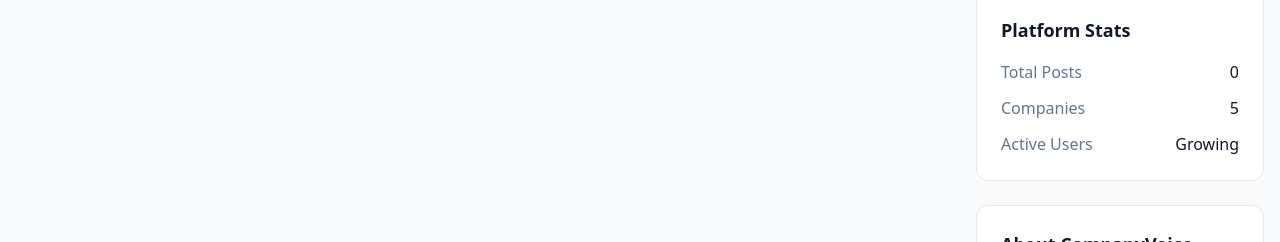
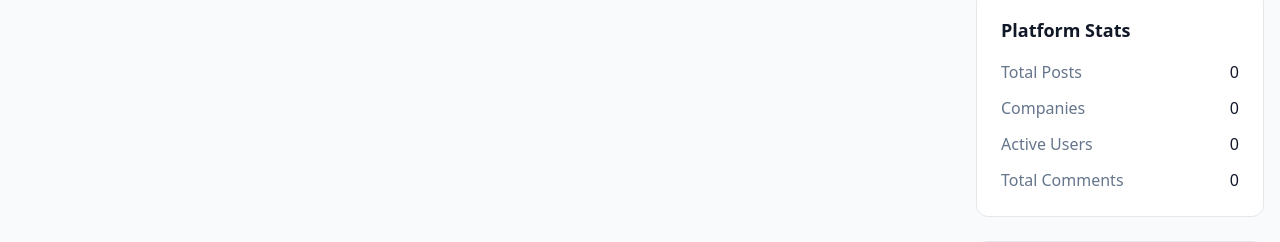
Before and after one commit to Kundalaryan/glyph-gate, a React (Vite) app: page / in a window 1280 px wide. Shown: the part 336-578 px from the top of the page. Built offline with nearby package versions, Linux system fonts and the light colour scheme; no server answers; the database is empty; the HTML template or start-up script is replaced by a standard one.

Commit message:
Make platform stats dynamic

```diff
--- /dev/null
+++ b/src/hooks/usePlatformStats.ts
@@ -0,0 +1,56 @@
+import { useState, useEffect } from 'react';
+import { supabase } from '@/integrations/supabase/client';
+
+interface PlatformStats {
+  totalCompanies: number;
+  totalUsers: number;
+  totalComments: number;
+}
+
+export function usePlatformStats() {
+  const [stats, setStats] = useState<PlatformStats>({
+    totalCompanies: 0,
+    totalUsers: 0,
+    totalComments: 0
+  });
+  const [loading, setLoading] = useState(true);
+
+  useEffect(() => {
+    const fetchStats = async () => {
+      try {
+        setLoading(true);
+
+        // Fetch total companies (non-hidden)
+        const { count: companiesCount } = await supabase
+          .from('companies')
+          .select('*', { count: 'exact', head: true })
+          .eq('is_hidden', false);
+
+        // Fetch total users (profiles)
+        const { count: usersCount } = await supabase
+          .from('profiles')
+          .select('*', { count: 'exact', head: true });
+
+        // Fetch total comments (non-hidden)
+        const { count: commentsCount } = await supabase
+          .from('comments')
+          .select('*', { count: 'exact', head: true })
+          .eq('is_hidden', false);
+
+        setStats({
+          totalCompanies: companiesCount || 0,
+          totalUsers: usersCount || 0,
+          totalComments: commentsCount || 0
+        });
+      } catch (error) {
+        console.error('Error fetching platform stats:', error);
+      } finally {
+        setLoading(false);
+      }
+    };
+
+    fetchStats();
+  }, []);
+
+  return { stats, loading };
+}
--- a/src/pages/Index.tsx
+++ b/src/pages/Index.tsx
@@ -6,11 +6,13 @@ import { Badge } from "@/components/ui/badge";
 import { Tabs, TabsContent, TabsList, TabsTrigger } from "@/components/ui/tabs";
 import { TrendingUp, Clock, ThumbsUp, X } from "lucide-react";
 import { usePosts } from "@/hooks/usePosts";
+import { usePlatformStats } from "@/hooks/usePlatformStats";
 import { useNavigate } from "react-router-dom";
 import { Footer } from "@/components/Footer";
 
 const Index = () => {
   const { posts, loading, refetch } = usePosts();
+  const { stats } = usePlatformStats();
   const navigate = useNavigate();
   const [selectedFeed, setSelectedFeed] = useState("trending");
   const [selectedTag, setSelectedTag] = useState<string | null>(null);
@@ -147,11 +149,15 @@ const Index = () => {
                   </div>
                   <div className="flex justify-between">
                     <span className="text-muted-foreground">Companies</span>
-                    <span className="font-medium">5</span>
+                    <span className="font-medium">{stats.totalCompanies}</span>
                   </div>
                   <div className="flex justify-between">
                     <span className="text-muted-foreground">Active Users</span>
-                    <span className="font-medium">Growing</span>
+                    <span className="font-medium">{stats.totalUsers}</span>
+                  </div>
+                  <div className="flex justify-between">
+                    <span className="text-muted-foreground">Total Comments</span>
+                    <span className="font-medium">{stats.totalComments}</span>
                   </div>
                 </div>
               </div>
```
